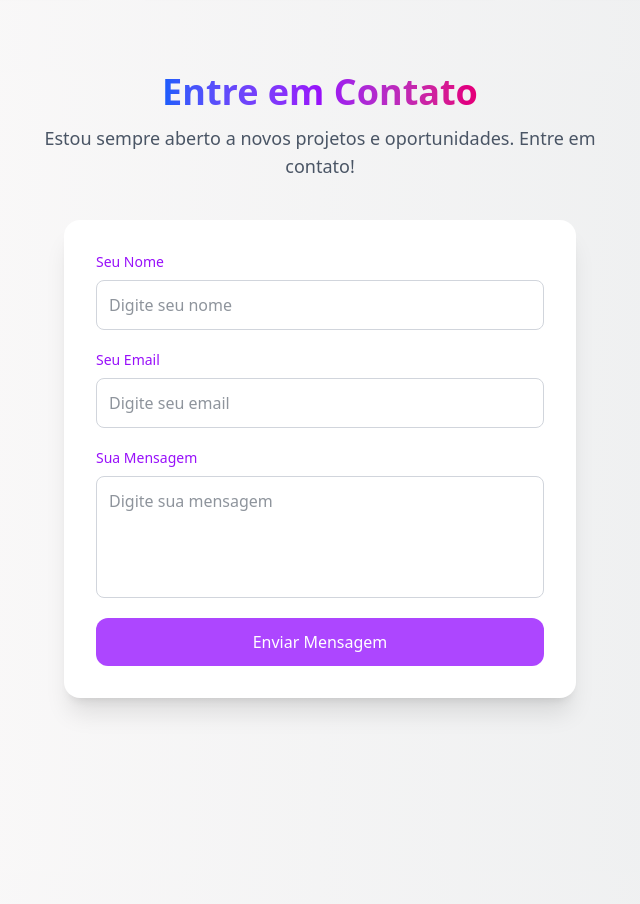
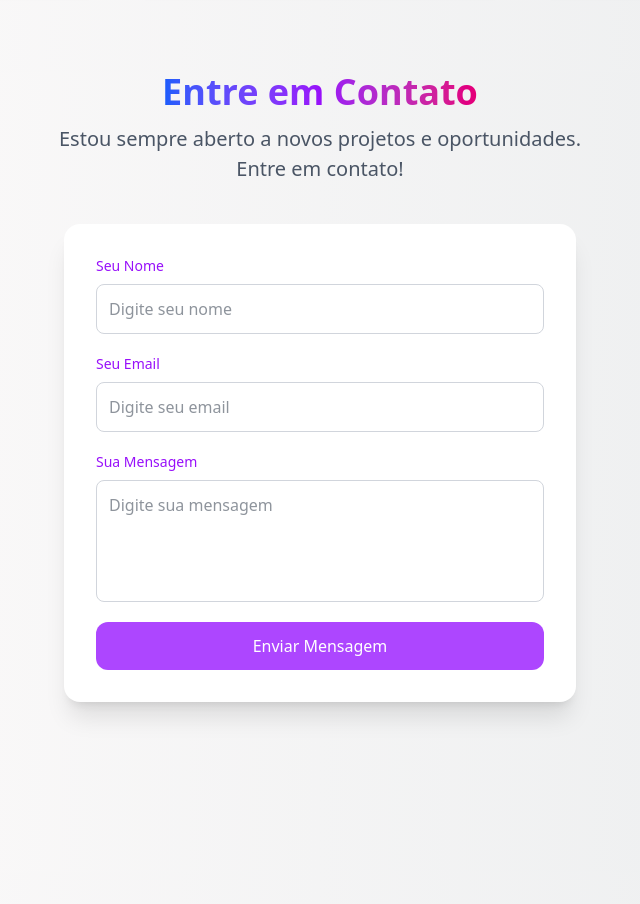
Before and after one commit to OtavioAugustodaRoza/MyPortifolio, a React (Vite) app: page / in a window 1280 px wide. Shown: the part 1760-2664 px from the top of the page, without its empty margins (320-960 px from the left). Built offline with nearby package versions, Linux system fonts and the light colour scheme.

Commit message:
fix: arrumei a função hadlechange para que fique de melhor compreensão, além disso alterei o tamanho do h2 para que ele fique de um tamanho que seja mediano sem comprometer o desing

```diff
--- a/src/components/TalkWithUs.jsx
+++ b/src/components/TalkWithUs.jsx
@@ -8,9 +8,10 @@ function TalkWithUs() {
   });
 
   const handleChange = (e) => {
+    const { name, value } = e.target;
     setFormData({
       ...formData,
-      [e.target.name]: e.target.value
+      [name]: value
     });
   };
 
@@ -24,7 +25,7 @@ function TalkWithUs() {
 
       <div id="contato" className="flex flex-col gap-3 justify-center items-center text-center">
         <h1 className="text-4xl font-semibold  bg-gradient-to-r from-blue-600 via-purple-600 to-pink-600 text-transparent bg-clip-text">Entre em Contato</h1>
-        <h2 className="text-gray-600 text-lg max-w-xl">
+        <h2 className="text-gray-600 text-[20px]  max-w-xl">
           Estou sempre aberto a novos projetos e oportunidades. Entre em contato!
         </h2>
       </div>
```
